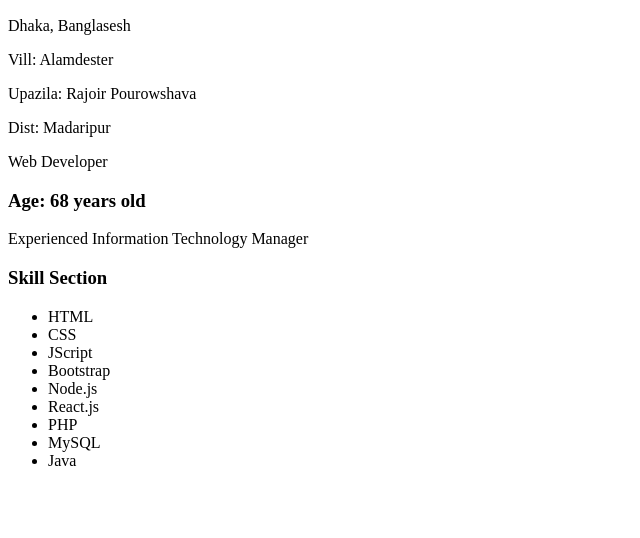
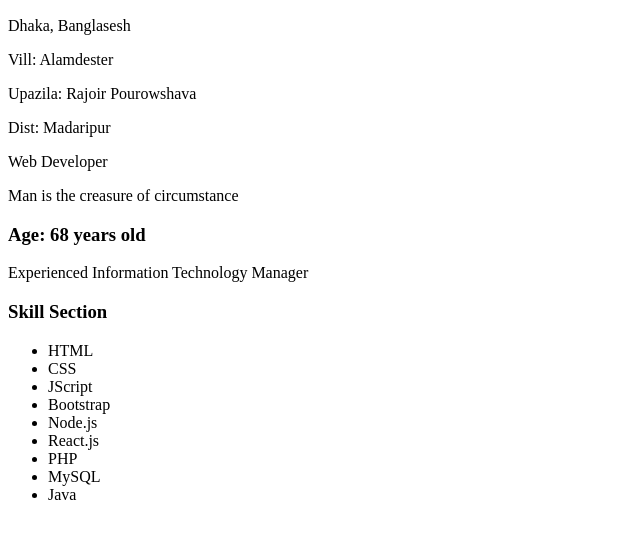
Before and after one commit to kazi-salam/testing-revert, a plain HTML site: page index.html in a window 1280 px wide. Shown: the part 110-648 px from the top of the page, without its empty margins (0-640 px from the left). Drawn offline with Linux system fonts and the light colour scheme.

Commit message:
added circumstance of mankind

```diff
--- a/index.html
+++ b/index.html
@@ -16,6 +16,7 @@
     <p>Upazila: Rajoir Pourowshava</p>
     <p>Dist: Madaripur</p>
     <p>Web Developer</p>
+    <p>Man is the creasure of circumstance</p>
   </section>
   <section>
     <h3>Age: 68 years old</h3>
```
